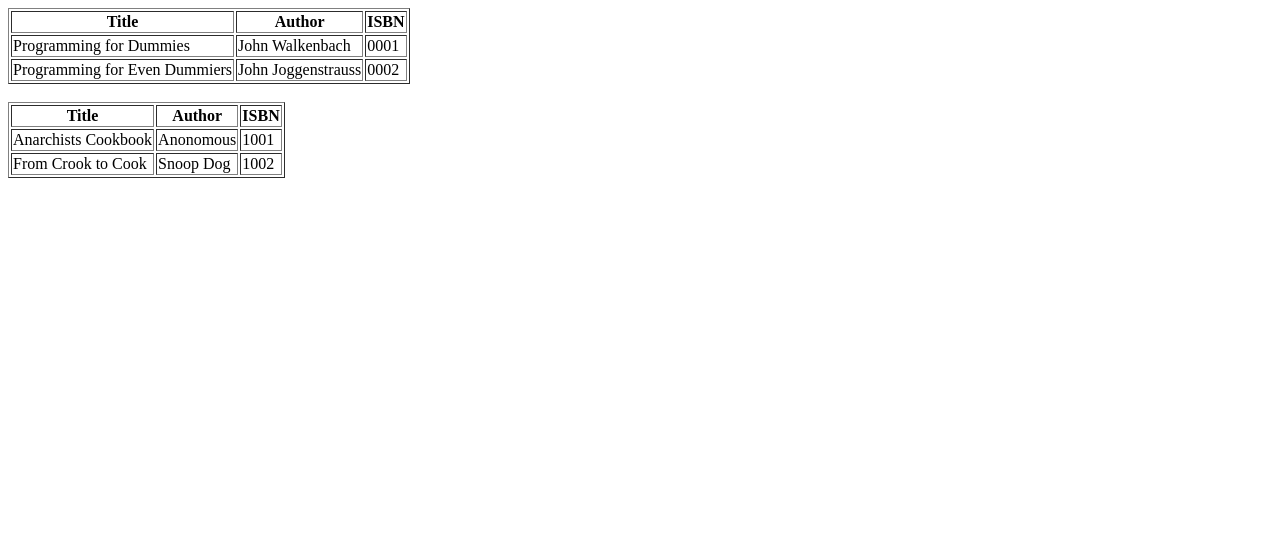
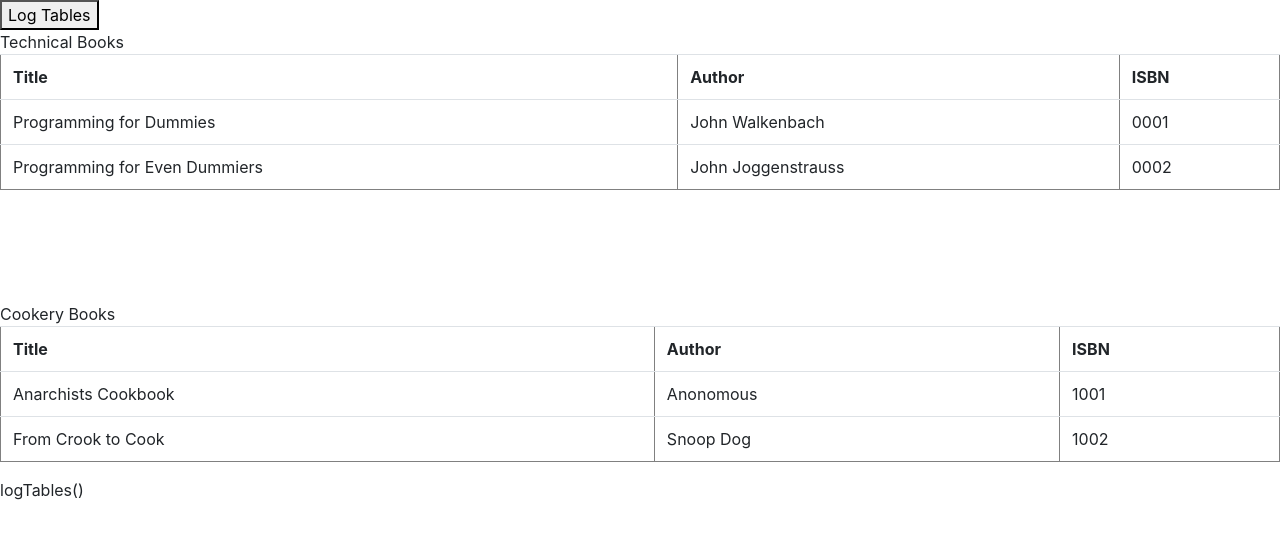
Before and after one commit to Crash-Bandicode/data-representation-courseware, a plain HTML site: page Assignments/Assignment 1.1.html in a window 1280 px wide. Drawn offline with nearby package versions, Linux system fonts and the light colour scheme.

Commit message:
Failed Logging of table rows

```diff
--- a/Assignments/Assignment 1.1.html
+++ b/Assignments/Assignment 1.1.html
@@ -1,11 +1,18 @@
 <html>
     <head>
         <title>Exercise 2.4</title>
+        <link rel="stylesheet"
+            href="https://stackpath.bootstrapcdn.com/bootstrap/4.3.1/css/bootstrap.min.css"
+            integrity="sha384-ggOyR0iXCbMQv3Xipma34MD+dH/1fQ784/j6cY/iJTQUOhcWr7x9JvoRxT2MZw1T"
+            crossorigin="anonymous">
+        <div>
+            <button id="logTablesButton" onclick="logBookFromRow(rowElement)">Log Tables</button>
+        </div>
     </head>
     <body>
         <div>
             <table class="table" id="technicalBookCatalog" border="1">
-                <tr>
+                <tr> Technical Books
                     <th>Title</th>
                     <th>Author</th>
                     <th>ISBN</th>
@@ -25,11 +32,11 @@
 
         </div>
 
-        <Br/>
+        <Br/>        <Br/>        <Br/>        <Br/>
 
         <div>
             <table class="table" id="cookeryBookCatalog" border="1">
-                <tr>
+                <tr> Cookery Books
                     <th>Title</th>
                     <th>Author</th>
                     <th>ISBN</th>
@@ -46,16 +53,22 @@
                 </tr>
             </table>
 
+        logTables()
+
         </div>
 
         <script>
 
-            function logTables(){
+            function logBookFromRow(rowElement){
+                var rowElement = document.getElementById('technicalBookCatalog')
+                var book = {}
+                book.Title = rowElement.cells[0].firstChild.textContent
+                book.Author = rowElement.cells[1].firstChild.textContent
+                book.ISBN = rowElement.cells[2].firstChild.textContent
+                return book
+                console.log(JSON.stringify(book))
+            }
 
-                console.log(JSON.stringify( technicalBookCatalog))
-
-                console.log(JSON.stringify( cookeryBookCatalog))
-            }
         </script>
 
     </body>
```
